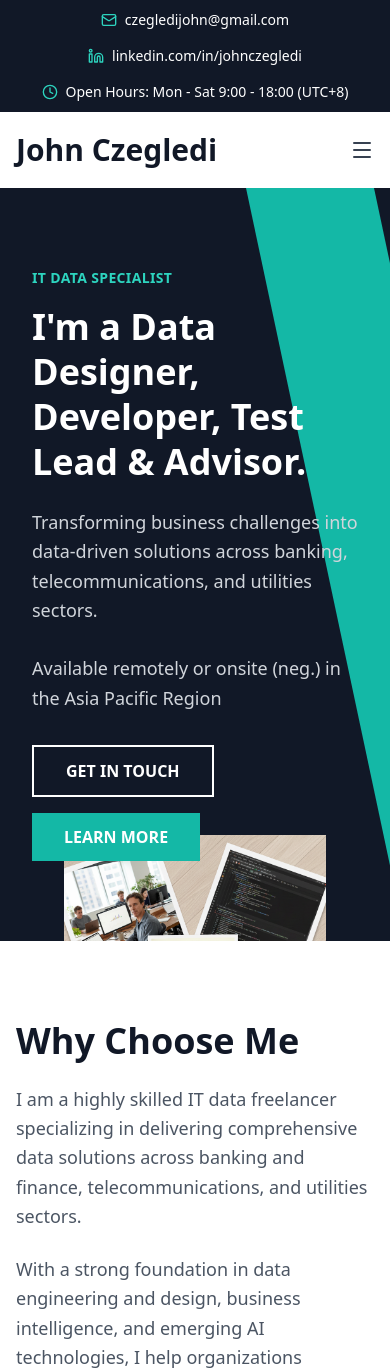
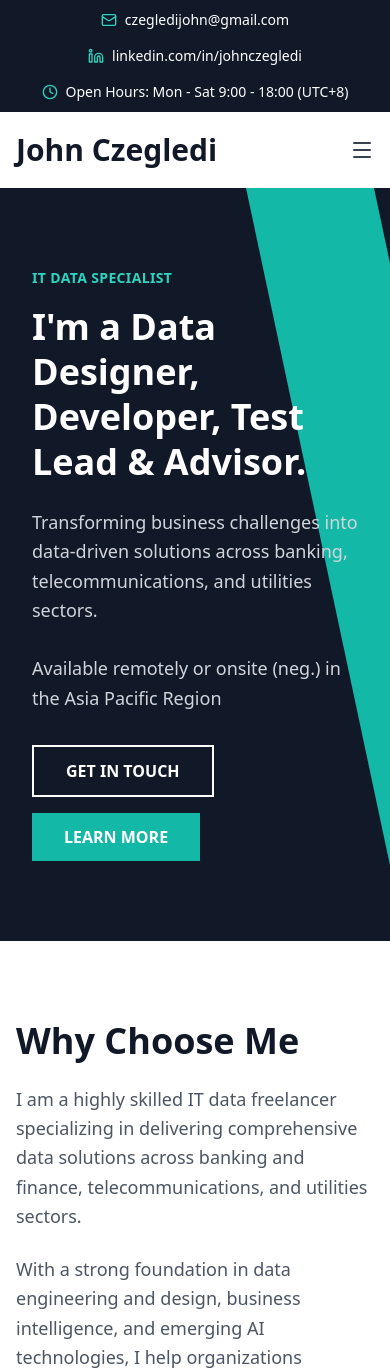
Before and after one commit to johnczegledi/johnczegledi.github.io, a React (Vite) app: page / in a window 390 px wide. Shown: the top 1372 px of the page. Built offline with nearby package versions, Linux system fonts and the light colour scheme.

Commit message:
add image to mobile view

```diff
--- a/src/components/Hero.tsx
+++ b/src/components/Hero.tsx
@@ -49,7 +49,7 @@
       <img
           src="/images/composite.png"
           alt="Professional"
-          className="w-fit-content h-fit-content  object-cover"
+          className="w-full h-full object-contain"
       />
   </div>
   {/* Geometric Overlay */}
```
